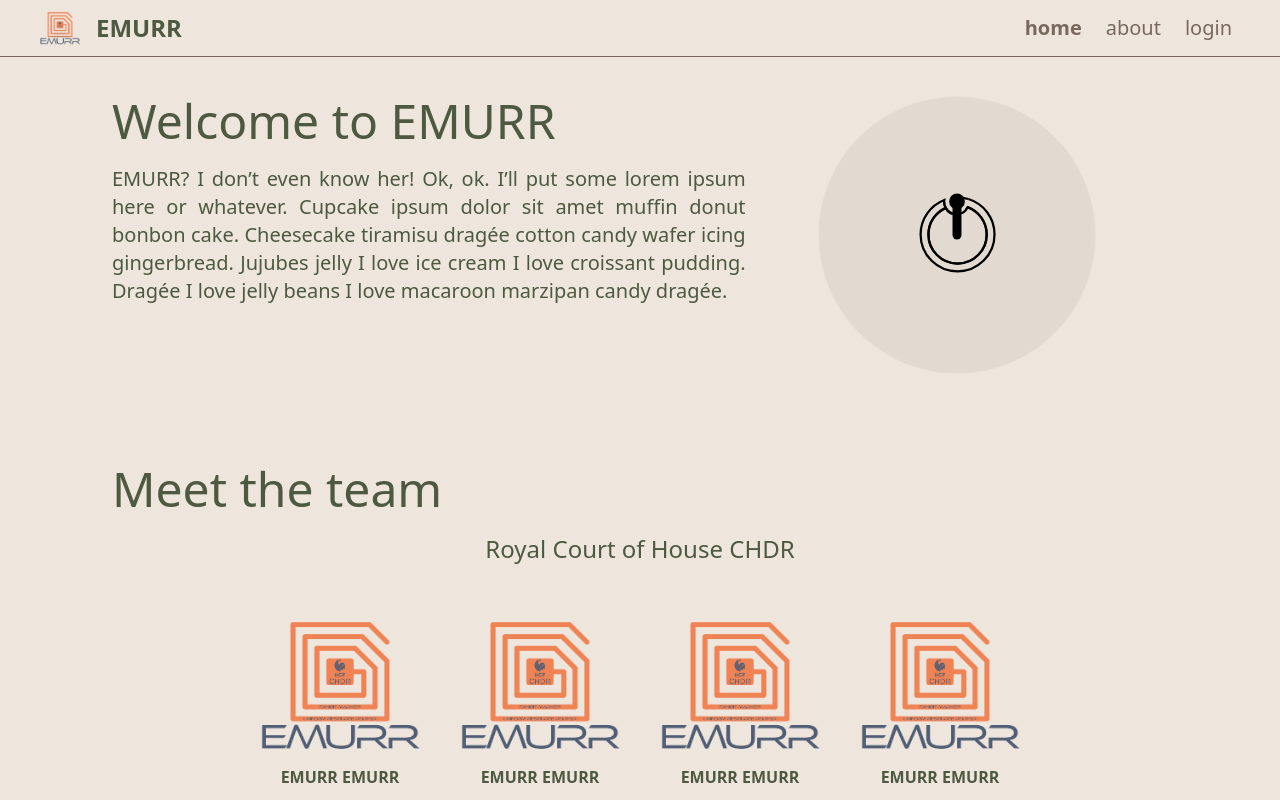
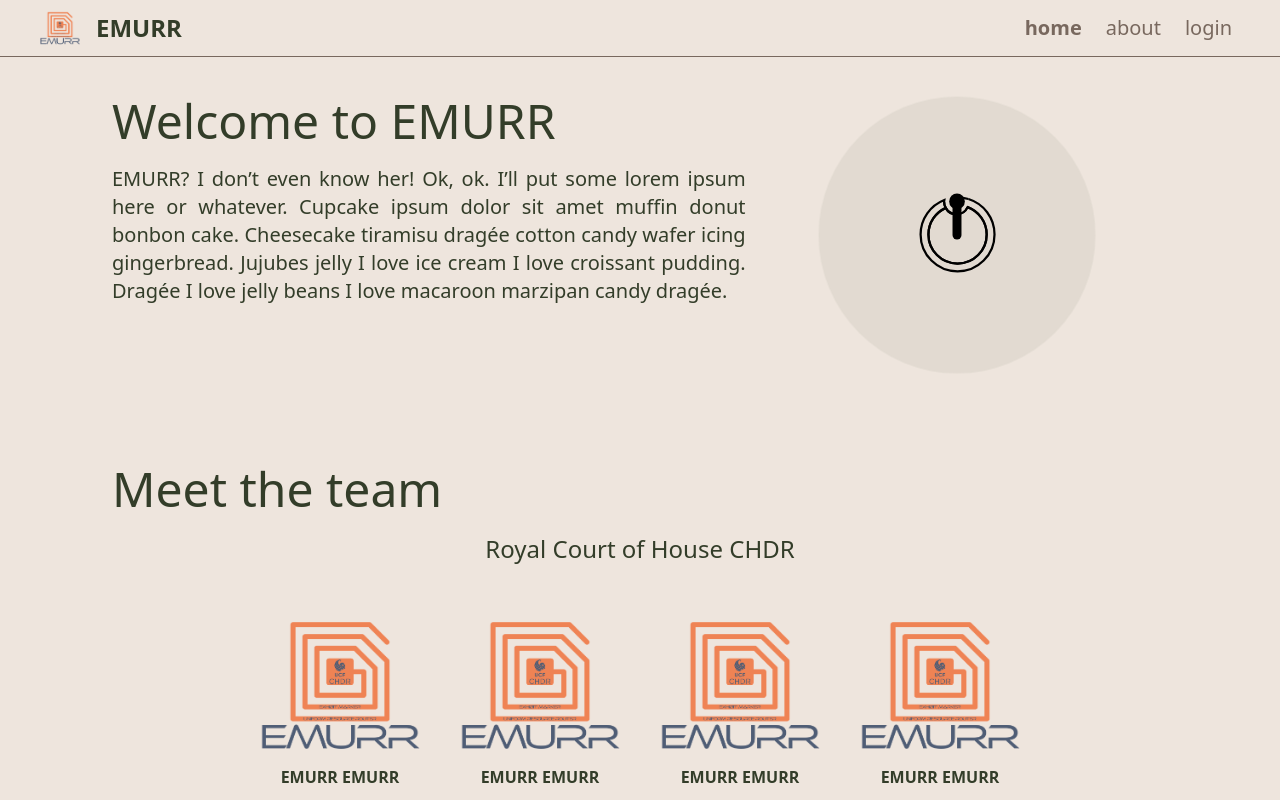
Before and after one commit to emurr-ucf/emurr, a Next.js app: page / in a window 1280 px wide. Built offline with nearby package versions, Linux system fonts and the light colour scheme; no server answers.

Commit message:
darken default text color

```diff
--- a/src/pages/_app.tsx
+++ b/src/pages/_app.tsx
@@ -10,7 +10,7 @@ function MyApp({
   }: AppProps) {
     return (
       <SessionProvider session={session} refetchInterval={5 * 60}>
-        <div className="w-screen h-screen m-0 p-0 text-green-700 bg-background-400 overflow-auto">
+        <div className="w-screen h-screen m-0 p-0 text-green-900 bg-background-400 overflow-auto">
           <Component {...pageProps} />
         </div>
       </SessionProvider>
```
